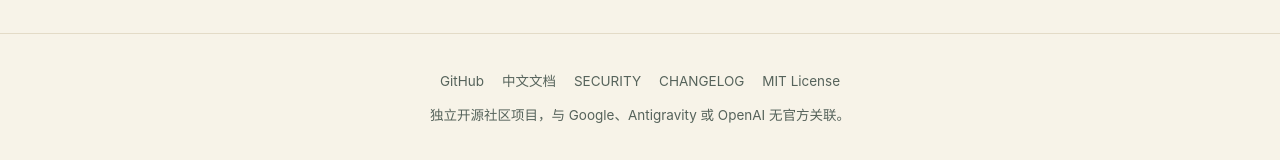
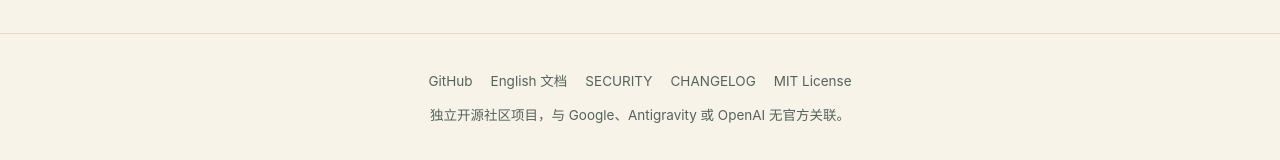
Before and after one commit to 19zbhy/antigravity-codex, a plain HTML site: page docs/index.html in a window 1280 px wide. Shown: the part 4829-4989 px from the top of the page. Drawn offline with Linux system fonts and the light colour scheme.

Commit message:
docs(readme): make Simplified Chinese default README.md and move English to docs/README.en.md

```diff
--- a/docs/index.html
+++ b/docs/index.html
@@ -607,7 +607,7 @@ pwsh -NoProfile -File "$HOME\.gemini\config\plugins\codex-collaborator\skills\co
     <div class="container">
       <div class="footer-links">
         <a href="https://github.com/19zbhy/antigravity-codex" target="_blank" rel="noopener">GitHub</a>
-        <a href="https://github.com/19zbhy/antigravity-codex/blob/main/docs/README.zh-CN.md" target="_blank" rel="noopener">中文文档</a>
+        <a href="https://github.com/19zbhy/antigravity-codex/blob/main/docs/README.en.md" target="_blank" rel="noopener" data-zh="English 文档" data-en="English Docs">English 文档</a>
         <a href="https://github.com/19zbhy/antigravity-codex/blob/main/docs/SECURITY.md" target="_blank" rel="noopener">SECURITY</a>
         <a href="https://github.com/19zbhy/antigravity-codex/blob/main/docs/CHANGELOG.md" target="_blank" rel="noopener">CHANGELOG</a>
         <a href="https://github.com/19zbhy/antigravity-codex/blob/main/LICENSE" target="_blank" rel="noopener">MIT License</a>
```
Also changed, not shown: 3 other files.
